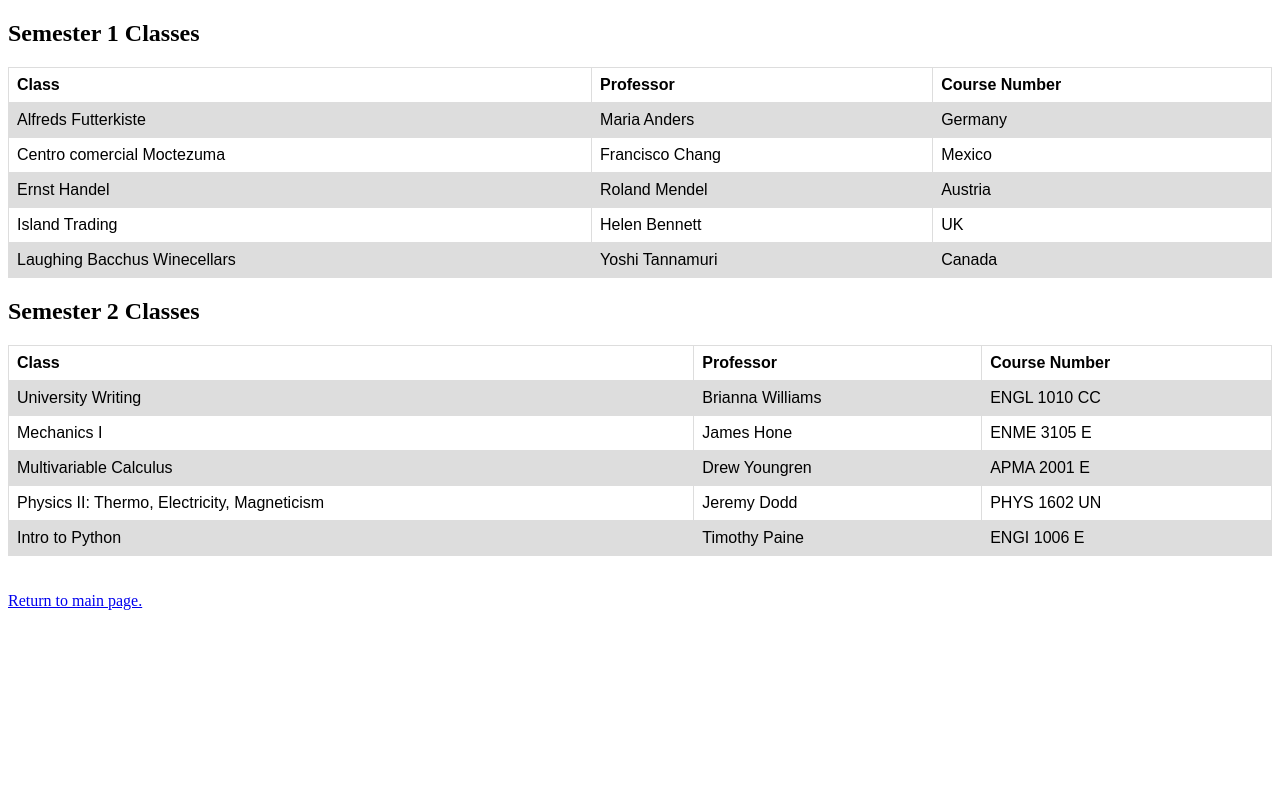
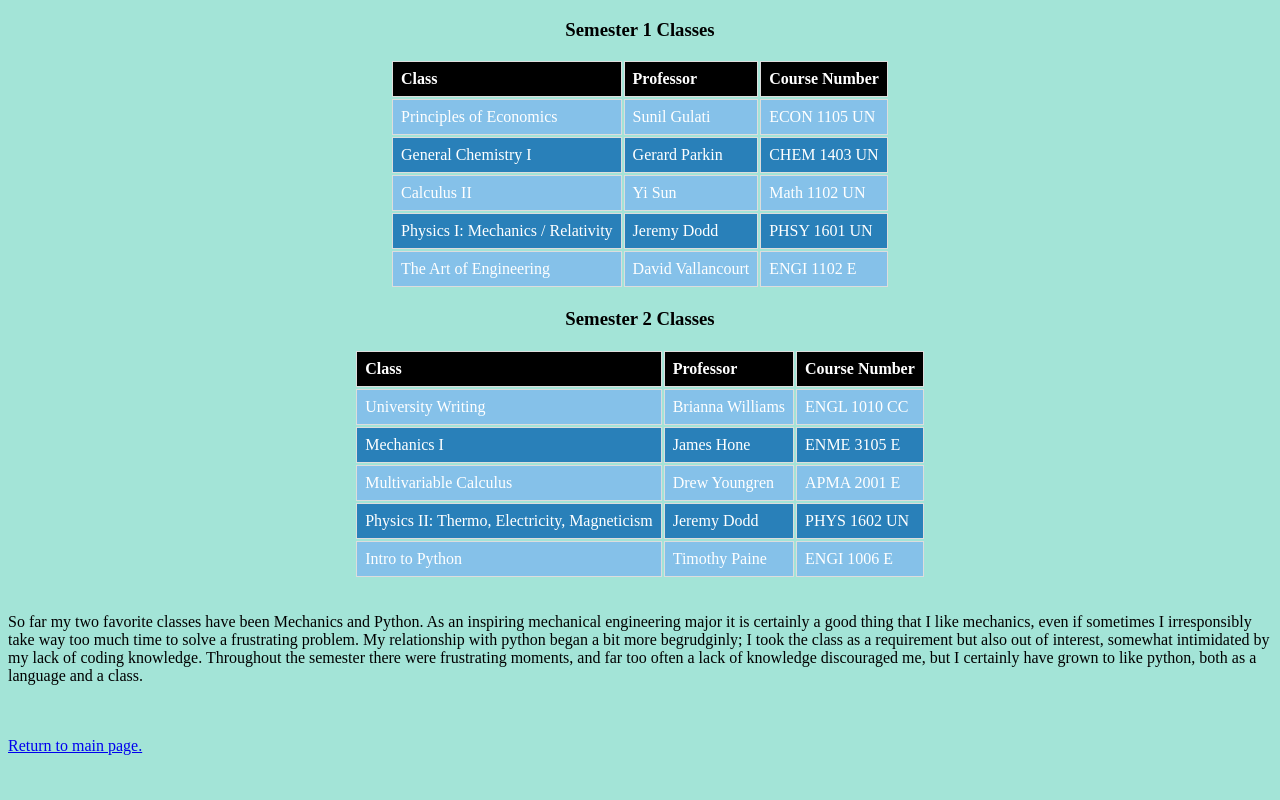
Before and after one commit to destevez22/Engi1006-Flask-Project, a Flask app: page /classes in a window 1280 px wide. Run offline with Flask 2, Linux system fonts and the light colour scheme.

Commit message:
Continued to edit classes page and play with styles

```diff
--- a/app.py
+++ b/app.py
@@ -29,7 +29,6 @@ def classes():
 def whatif():
     return render_template("comics.html")
 
-
 #start the server
 if __name__ == "__main__":
     app.run()
--- a/static/css/main.css
+++ b/static/css/main.css
@@ -4,4 +4,4 @@ body {
     color: white;
     background-color: #2d455d;
     font-family: Garamond,Baskerville,Baskerville Old Face,Hoefler Text,Times New Roman,serif
-    }
+}
--- a/templates/classes.html
+++ b/templates/classes.html
@@ -3,67 +3,73 @@
     <head>
         <!--specifies title of the page !-->
         <title>First Year Classes</title>
-    <head>
+        <!--<link rel="stylesheet" href="{{ url_for('static', filename='css/test.css') }}"> !-->
+    </head>
 
-
+    <body style="background-color:#A3E4D7;">
     <style>
-    table {
-      font-family: arial, sans-serif;
-      border-collapse: collapse;
-      width: 100%;
+    table, th, td{
+        margin-left: auto;
+        margin-right: auto;
     }
 
-    td, th {
+    th, td {
         border: 1px solid #dddddd;
         text-align: left;
         padding: 8px;
     }
 
-    tr:nth-child(even) {
-      background-color: #dddddd;
+    table#t01 tr:nth-child(even) {
+        background-color: #85C1E9;
+        color: white;
+    }
+    table#t01 tr:nth-child(odd) {
+       background-color: #2980B9;
+       color: white;
+    }
+    table#t01 th {
+        background-color: black;
+        color: white;
     }
     </style>
+        <h3 style= "text-align:center">Semester 1 Classes</h3>
 
-    <body>
-
-    <h2>Semester 1 Classes</h2>
-
-    <table>
+        <table id="t01">
           <tr>
             <th>Class</th>
             <th>Professor</th>
             <th>Course Number</th>
           </tr>
             <tr>
-        <td>Alfreds Futterkiste</td>
-        <td>Maria Anders</td>
-        <td>Germany</td>
+            <td>Principles of Economics</td>
+            <td>Sunil Gulati</td>
+            <td>ECON 1105 UN</td>
           </tr>
           <tr>
-        <td>Centro comercial Moctezuma</td>
-        <td>Francisco Chang</td>
-        <td>Mexico</td>
+            <td>General Chemistry I</td>
+            <td>Gerard Parkin</td>
+            <td>CHEM 1403 UN</td>
           </tr>
           <tr>
-        <td>Ernst Handel</td>
-        <td>Roland Mendel</td>
-        <td>Austria</td>
+            <td>Calculus II</td>
+            <td>Yi Sun</td>
+            <td>Math 1102 UN</td>
           </tr>
           <tr>
-        <td>Island Trading</td>
-        <td>Helen Bennett</td>
-        <td>UK</td>
+            <td>Physics I: Mechanics / Relativity</td>
+            <td>Jeremy Dodd</td>
+            <td>PHSY 1601 UN</td>
           </tr>
           <tr>
-        <td>Laughing Bacchus Winecellars</td>
-        <td>Yoshi Tannamuri</td>
-        <td>Canada</td>
+            <td>The Art of Engineering</td>
+            <td>David Vallancourt</td>
+            <td>ENGI 1102 E</td>
           </tr>
         </table>
 
-    <h2>Semester 2 Classes</h2>
+        <h3 style= "text-align:center">Semester 2 Classes</h3>
 
-    <table>
+        <table id="t01">
         <tr>
             <th>Class</th>
             <th>Professor</th>
@@ -96,6 +102,14 @@
           </tr>
         </table>
 
+    <br>
+    <p>So far my two favorite classes have been Mechanics and Python. As an inspiring mechanical engineering major
+    it is certainly a good thing that I like mechanics, even if sometimes I irresponsibly take way too much time to
+    solve a frustrating problem. My relationship with python began a bit more begrudginly; I took the class as a
+    requirement but also out of interest, somewhat intimidated by my lack of coding knowledge. Throughout the semester
+    there were frustrating moments, and far too often a lack of knowledge discouraged me, but I certainly have grown
+    to like python, both as a language and a class.</p>
+
     <br><br>
 
     <a href="/">Return to main page.</a></li>
--- a/templates/comics.html
+++ b/templates/comics.html
@@ -5,9 +5,9 @@
         <title>Internet Comics</title>
     <head>
 
-    <body>
+    <body style="background-color:#A3E4D7;">
 
-    <p>Background info   </p>
+    <p>Background info</p>
     <br>
 
     <p>Here we find a webcomic which brands itself in
--- a/templates/homepage.html
+++ b/templates/homepage.html
@@ -8,7 +8,7 @@
 
 
 
-    <body>
+    <body style="background-color:#64CBD7;">
     <ul>
         <li><a href="/classes">See my classes!</a></li>
         <li><a href="/1006">Coming soon!</a></li>
```
Also changed, not shown: static/css/test.css (+22 -5 lines). Lines whose indentation alone changed are shown as unchanged.
